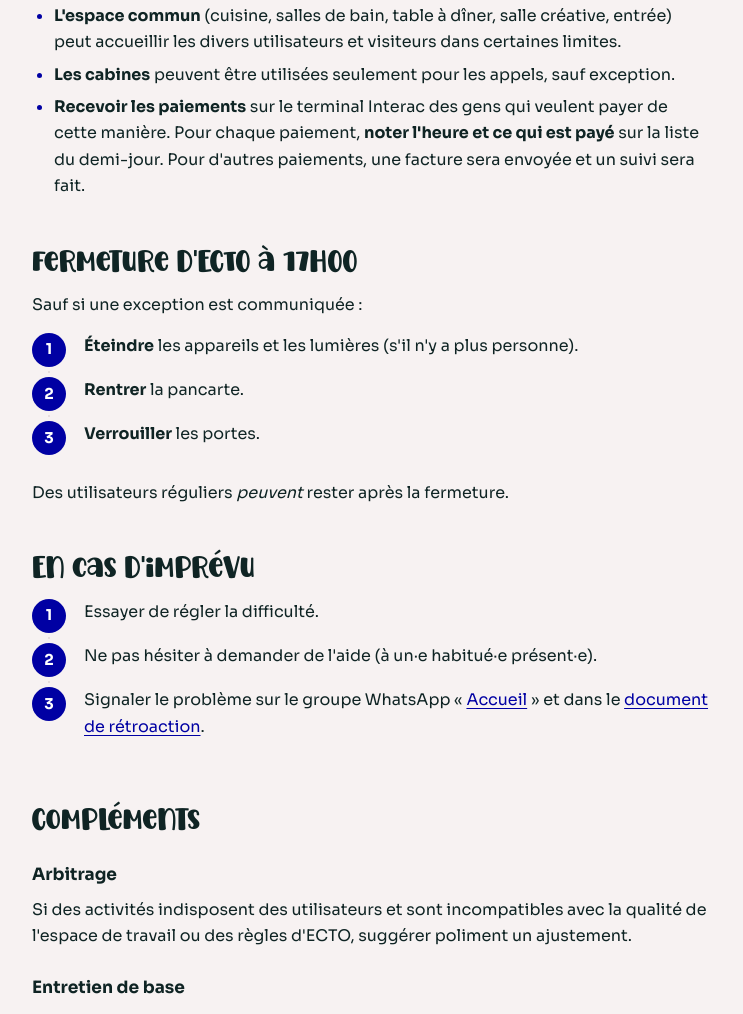
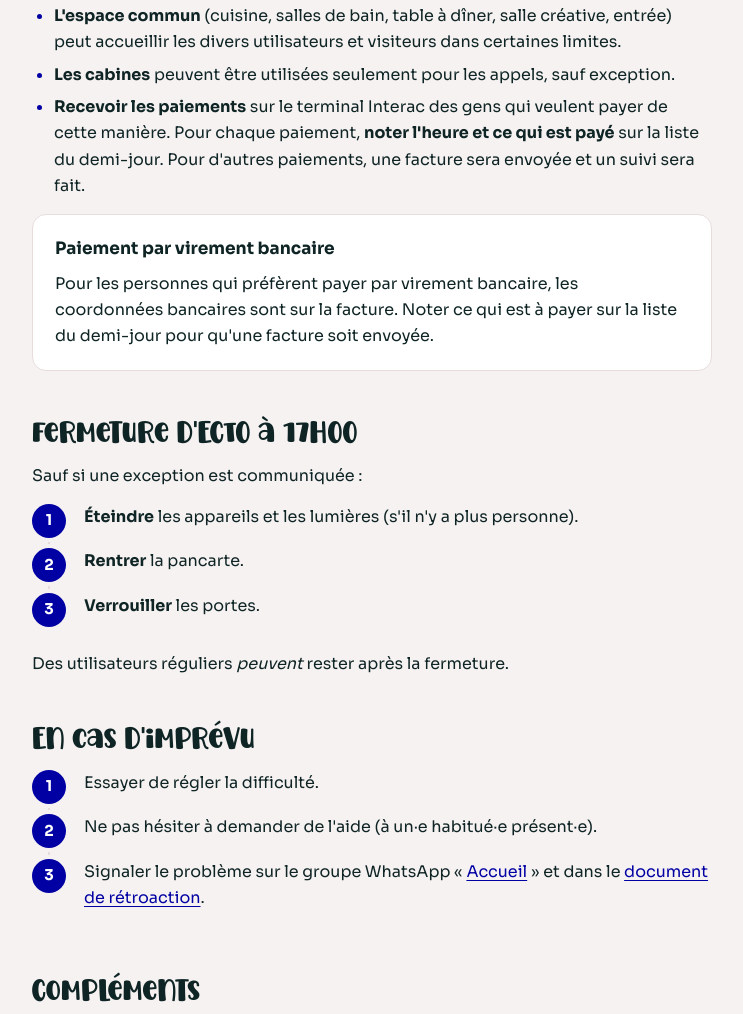
Before and after one commit to uberfrank/ecto-accueil, a plain HTML site: page guide-accueil.html in a window 1280 px wide. Shown: the part 2356-3370 px from the top of the page, without its empty margins (402-1145 px from the left). Drawn offline with Linux system fonts and the light colour scheme.

Commit message:
Ajouter un encadré sur le paiement par virement bancaire au guide d'accueil
Co-Authored-By: Claude Opus 5.5 <noreply@anthropic.com>
Claude-Session: https://claude.ai/code/session_016MQoMRDj6tYESG7niLyZXp

```diff
--- a/guide-accueil.html
+++ b/guide-accueil.html
@@ -121,6 +121,11 @@
         <li><strong>Les cabines</strong> peuvent être utilisées seulement pour les appels, sauf exception.</li>
         <li><strong>Recevoir les paiements</strong> sur le terminal Interac des gens qui veulent payer de cette manière. Pour chaque paiement, <strong>noter l'heure et ce qui est payé</strong> sur la liste du demi-jour. Pour d'autres paiements, une facture sera envoyée et un suivi sera fait.</li>
       </ul>
+
+      <div class="card">
+        <h3>Paiement par virement bancaire</h3>
+        <p>Pour les personnes qui préfèrent payer par virement bancaire, les coordonnées bancaires sont sur la facture. Noter ce qui est à payer sur la liste du demi-jour pour qu'une facture soit envoyée.</p>
+      </div>
     </section>
 
     <section id="fermeture">
```
